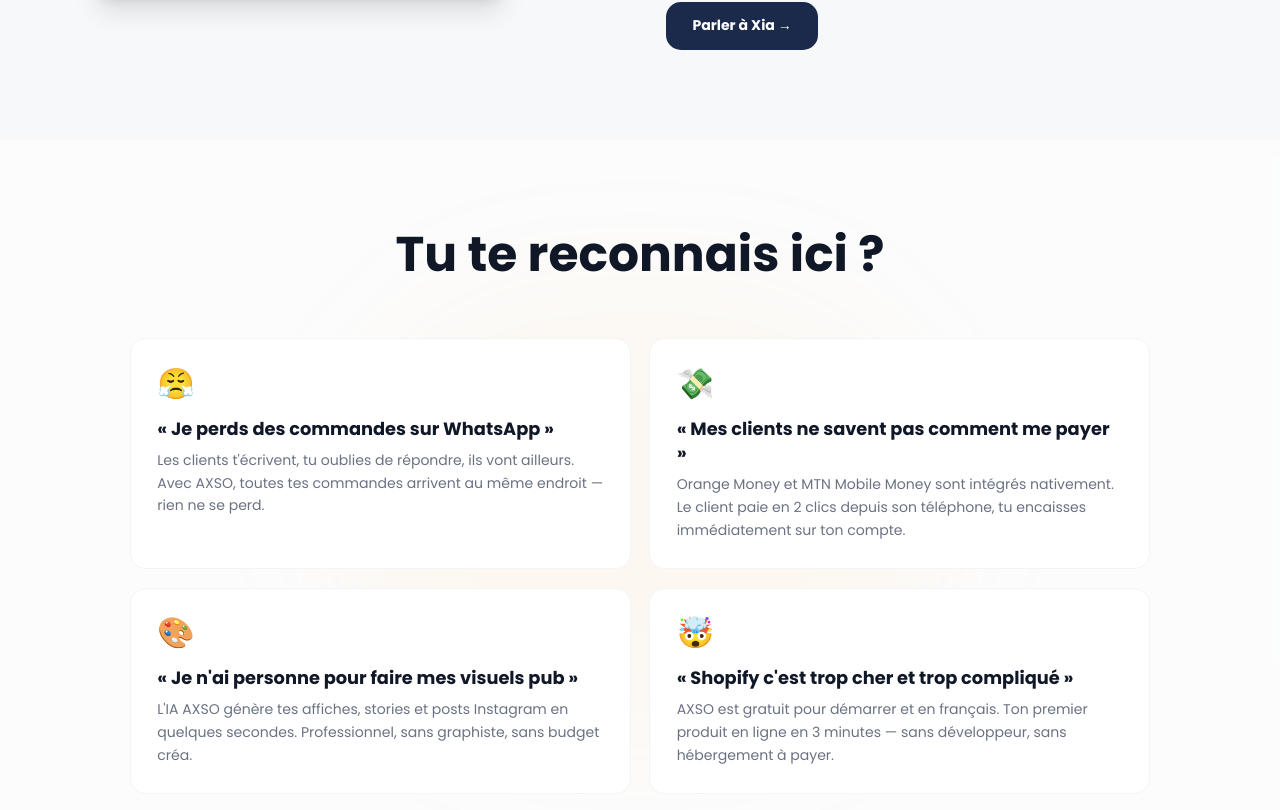
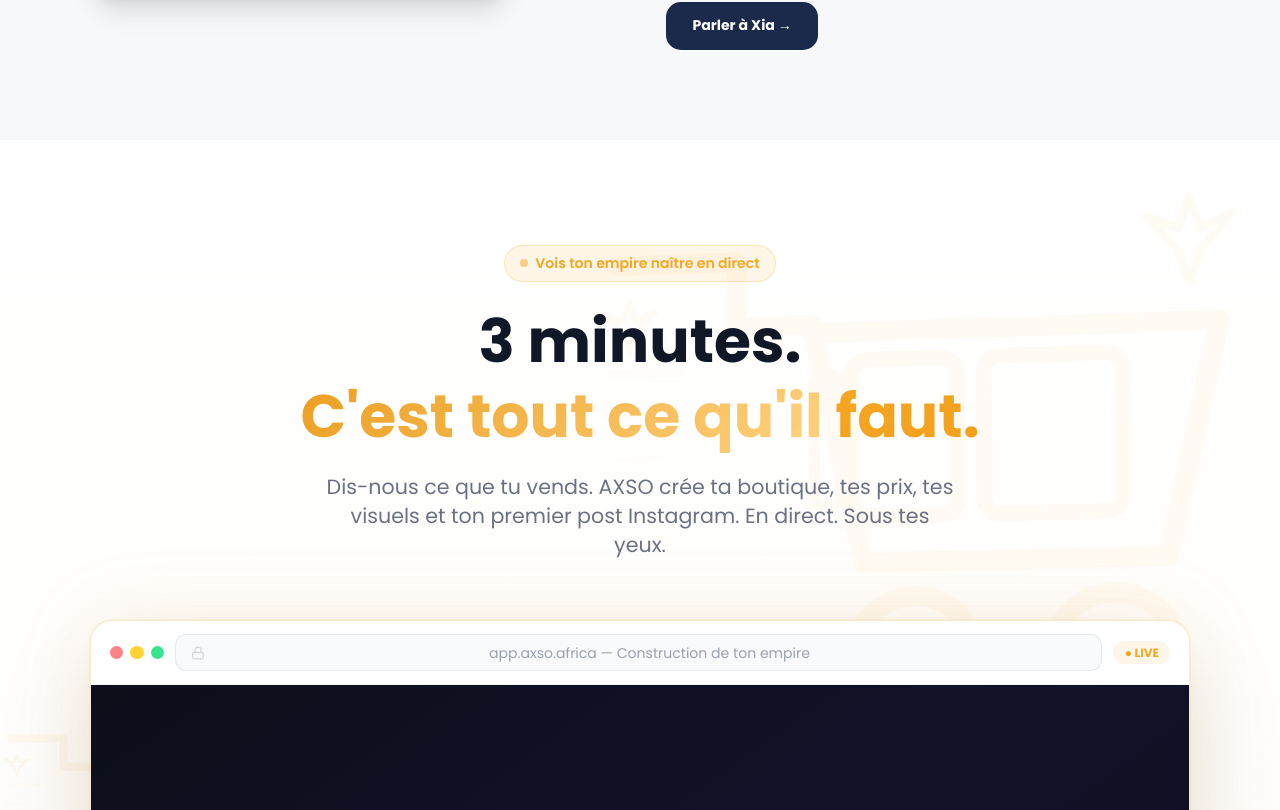
Before and after one commit to Yannyenks/axso, a Next.js app: page / in a window 1280 px wide. Shown: the part 2130-2940 px from the top of the page. Built offline with nearby package versions, Linux system fonts and the light colour scheme; no server answers.

Commit message:
feat: retire la section douleur (pain points) de la landing page

```diff
--- a/app/page.tsx
+++ b/app/page.tsx
@@ -3,7 +3,6 @@
 import { PartenairesSection } from "@/components/marketing/PartenairesSection";
 import { ConstructeurSection } from "@/components/marketing/ConstructeurSection";
 import { XiaSection } from "@/components/marketing/XiaSection";
-import { DouleurSection } from "@/components/marketing/DouleurSection";
 import { VideoSection } from "@/components/marketing/VideoSection";
 import { TarifsSection } from "@/components/marketing/TarifsSection";
 import { TemoignagesSection } from "@/components/marketing/TemoignagesSection";
@@ -19,7 +18,6 @@
       <PartenairesSection/>
       <ConstructeurSection/>
       <XiaSection/>
-      <DouleurSection/>
       <VideoSection/>
       <TarifsSection/>
       <TemoignagesSection/>
--- a/components/marketing/DouleurSection.tsx
+++ /dev/null
@@ -1,74 +0,0 @@
-"use client";
-import { useEffect, useRef, useState } from "react";
-
-const CARTES = [
-  {
-    emoji: "😤",
-    titre: "« Je perds des commandes sur WhatsApp »",
-    texte: "Les clients t'écrivent, tu oublies de répondre, ils vont ailleurs. Avec AXSO, toutes tes commandes arrivent au même endroit — rien ne se perd.",
-  },
-  {
-    emoji: "💸",
-    titre: "« Mes clients ne savent pas comment me payer »",
-    texte: "Orange Money et MTN Mobile Money sont intégrés nativement. Le client paie en 2 clics depuis son téléphone, tu encaisses immédiatement sur ton compte.",
-  },
-  {
-    emoji: "🎨",
-    titre: "« Je n'ai personne pour faire mes visuels pub »",
-    texte: "L'IA AXSO génère tes affiches, stories et posts Instagram en quelques secondes. Professionnel, sans graphiste, sans budget créa.",
-  },
-  {
-    emoji: "🤯",
-    titre: "« Shopify c'est trop cher et trop compliqué »",
-    texte: "AXSO est gratuit pour démarrer et en français. Ton premier produit en ligne en 3 minutes — sans développeur, sans hébergement à payer.",
-  },
-];
-
-export function DouleurSection() {
-  const [visible, setVisible] = useState(false);
-  const sectionRef = useRef<HTMLElement>(null);
-
-  useEffect(() => {
-    const obs = new IntersectionObserver(
-      ([e]) => { if (e.isIntersecting) { setVisible(true); obs.disconnect(); } },
-      { threshold: 0.1 }
-    );
-    if (sectionRef.current) obs.observe(sectionRef.current);
-    return () => obs.disconnect();
-  }, []);
-
-  return (
-    <section ref={sectionRef} className="py-24 bg-gray-50/50 relative overflow-hidden">
-      <div className="absolute inset-0 pointer-events-none">
-        <div className="absolute top-1/2 left-1/2 -translate-x-1/2 -translate-y-1/2 w-[600px] h-[450px] bg-[#F5A623]/5 rounded-full blur-3xl" />
-      </div>
-
-      <div className="max-w-6xl mx-auto px-4 sm:px-6 lg:px-8 relative">
-        <div
-          className="text-center mb-16"
-          style={{ opacity: visible ? 1 : 0, transform: visible ? "none" : "translateY(20px)", transition: "all 0.7s cubic-bezier(0.23,1,0.32,1)" }}
-        >
-          <h2 className="text-4xl sm:text-5xl font-bold font-playfair text-gray-900">Tu te reconnais ici ?</h2>
-        </div>
-
-        <div className="grid grid-cols-1 sm:grid-cols-2 gap-5">
-          {CARTES.map((c, i) => (
-            <div
-              key={c.titre}
-              className="rounded-2xl border border-gray-100 bg-white p-7 hover:border-[#F5A623]/30 hover:shadow-lg hover:shadow-[#F5A623]/5 transition-all"
-              style={{
-                opacity: visible ? 1 : 0,
-                transform: visible ? "none" : "translateY(24px)",
-                transition: `all 0.6s ${i * 0.1}s cubic-bezier(0.23,1,0.32,1)`,
-              }}
-            >
-              <span className="text-3xl mb-4 block">{c.emoji}</span>
-              <p className="font-bold text-gray-900 text-lg mb-2 leading-snug">{c.titre}</p>
-              <p className="text-gray-500 leading-relaxed">{c.texte}</p>
-            </div>
-          ))}
-        </div>
-      </div>
-    </section>
-  );
-}
```
